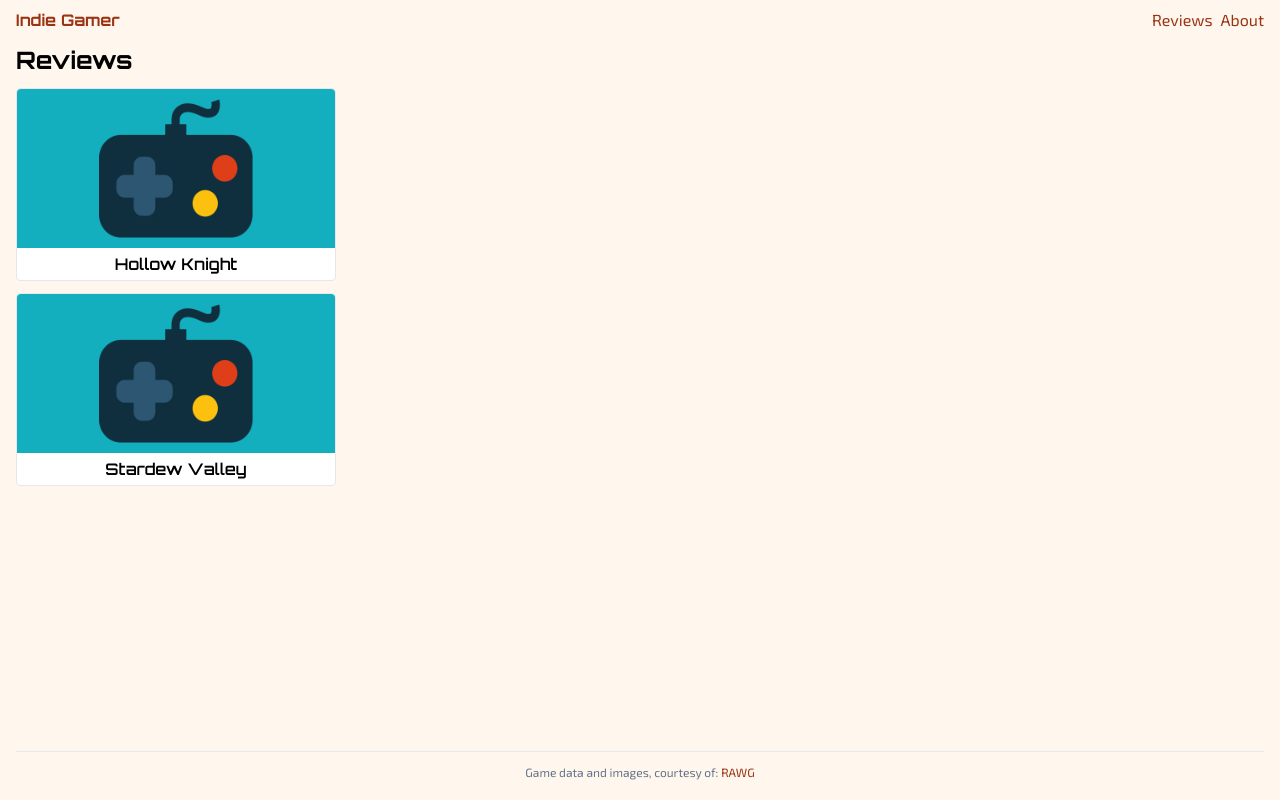
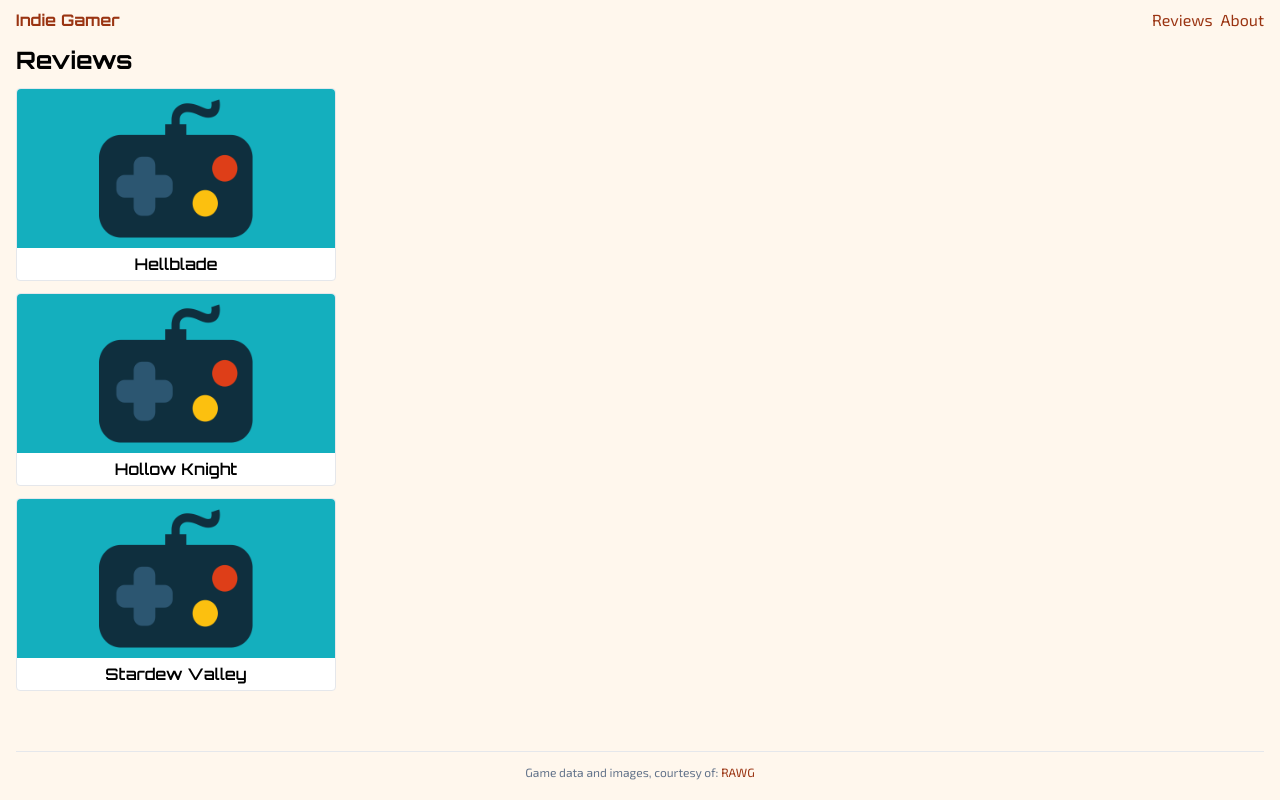
Before and after one commit to patriciacostadacruz/next-reviews-app, a Next.js app: page /reviews in a window 1280 px wide. Built offline with nearby package versions, Linux system fonts and the light colour scheme.

Commit message:
Lists all reviews based on md files and display list in reviews page

```diff
--- a/app/reviews/page.tsx
+++ b/app/reviews/page.tsx
@@ -9,34 +9,25 @@
     <>
       <Heading>Reviews</Heading>
       <ul className="flex flex-col gap-3">
-        <li className="border w-80 bg-white rounded hover:shadow-xl">
-          <Link href="/reviews/hollow-knight">
+        {reviews.map((review) => (
+          <li
+            className="border w-80 bg-white rounded hover:shadow-xl"
+            key={review.slug}
+          >
+            <Link href={`/reviews/${review.slug}`}>
               <img
-              src="/images/game.png"
+                src={review.image}
                 alt="Game"
                 width="320"
                 height="180"
                 className="rounded-t"
               />
               <h2 className="py-1 text-center font-orbitron font-semibold">
-              Hollow Knight
+                {review.title}
               </h2>
             </Link>
           </li>
-        <li className="border w-80 bg-white rounded hover:shadow-xl">
-          <Link href="/reviews/stardew-valley">
-            <img
-              src="/images/game.png"
-              alt="Game"
-              width="320"
-              height="180"
-              className="rounded-t"
-            />
-            <h2 className="py-1 text-center font-orbitron font-semibold">
-              Stardew Valley
-            </h2>
-          </Link>
-        </li>
+        ))}
       </ul>
     </>
   );
```
Lines whose indentation alone changed are shown as unchanged.
